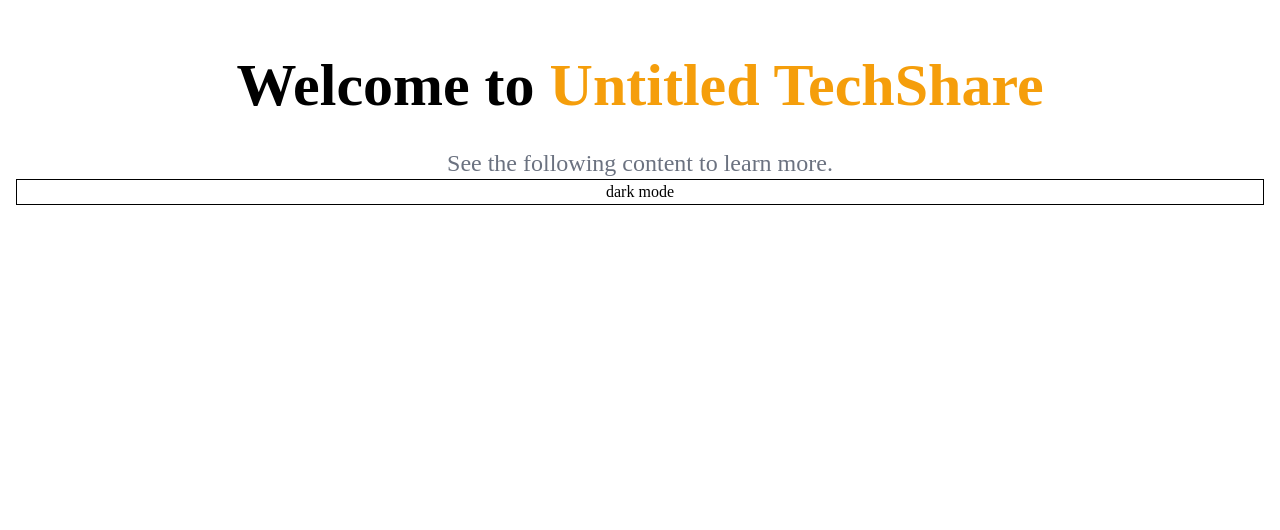
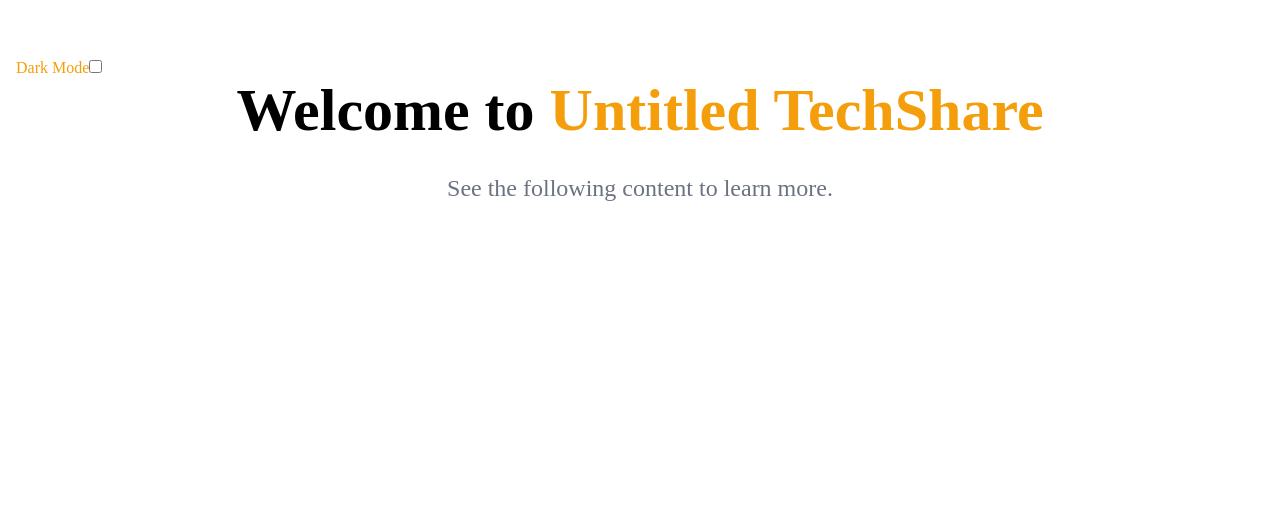
Before and after one commit to tangerine1202/Untitled-TechShare-Blog, a Next.js app: page / in a window 1280 px wide. Shown: the part 270-800 px from the top of the page. Built offline with nearby package versions, Linux system fonts and the light colour scheme; a web font is replaced by a local one; what @tailwindcss/typography would draw is missing.

Commit message:
feat: prove workable

```diff
--- a/pages/index.js
+++ b/pages/index.js
@@ -27,14 +27,19 @@ class Home extends React.Component {
     const { total, data } = postList;
 
     return (
-      <div>
+      <div className={isDarkMode ? 'dark' : 'light'}>
         <Head>
           <title>Untitled TechShare Blog</title>
           <link rel="icon" href="/favicon.ico" />
         </Head>
 
         <Layout>
-          <div className={`${isDarkMode ? 'bg-black' : ''} font-huninn px-4 h-screen flex flex-col justify-center select-none`}>
+          <div className="font-huninn px-4 h-screen flex flex-col justify-center select-none">
+
+            <div>
+              <span className="text-yellow-500 dark:text-purple-500">Dark Mode</span>
+              <input type="checkbox" onClick={() => this.setState({ isDarkMode: !isDarkMode })} />
+            </div>
 
             <h1 className="block md:block text-4xl md:text-6xl text-left md:text-center font-semibold">
               <span className="block md:inline">Welcome to </span>
@@ -44,13 +49,6 @@ class Home extends React.Component {
             <p className="mt-8 text-left md:text-center text-lg md:text-2xl text-gray-500 font-normal">
               See the following content to learn more.
             </p>
-            <button
-              type="button"
-              className="border border-black"
-              onClick={() => this.setState({ isDarkMode: !isDarkMode })}
-            >
-              dark mode
-            </button>
           </div>
 
           <section className="mx-4 flex flex-col md:flex-row flex-wrap justify-center content-between">
--- a/tailwind.config.js
+++ b/tailwind.config.js
@@ -3,7 +3,7 @@ module.exports = {
     enabled: (process.env.NODE_ENV !== 'development'),
     content: ['./pages/**/*.{js,ts,jsx,tsx}', './components/**/*.{js,ts,jsx,tsx}'],
   },
-  darkMode: 'media', // or 'media' or 'class'
+  darkMode: 'class', // or 'media' or 'class'
   theme: {
     extend: {
       fontFamily: {
```
